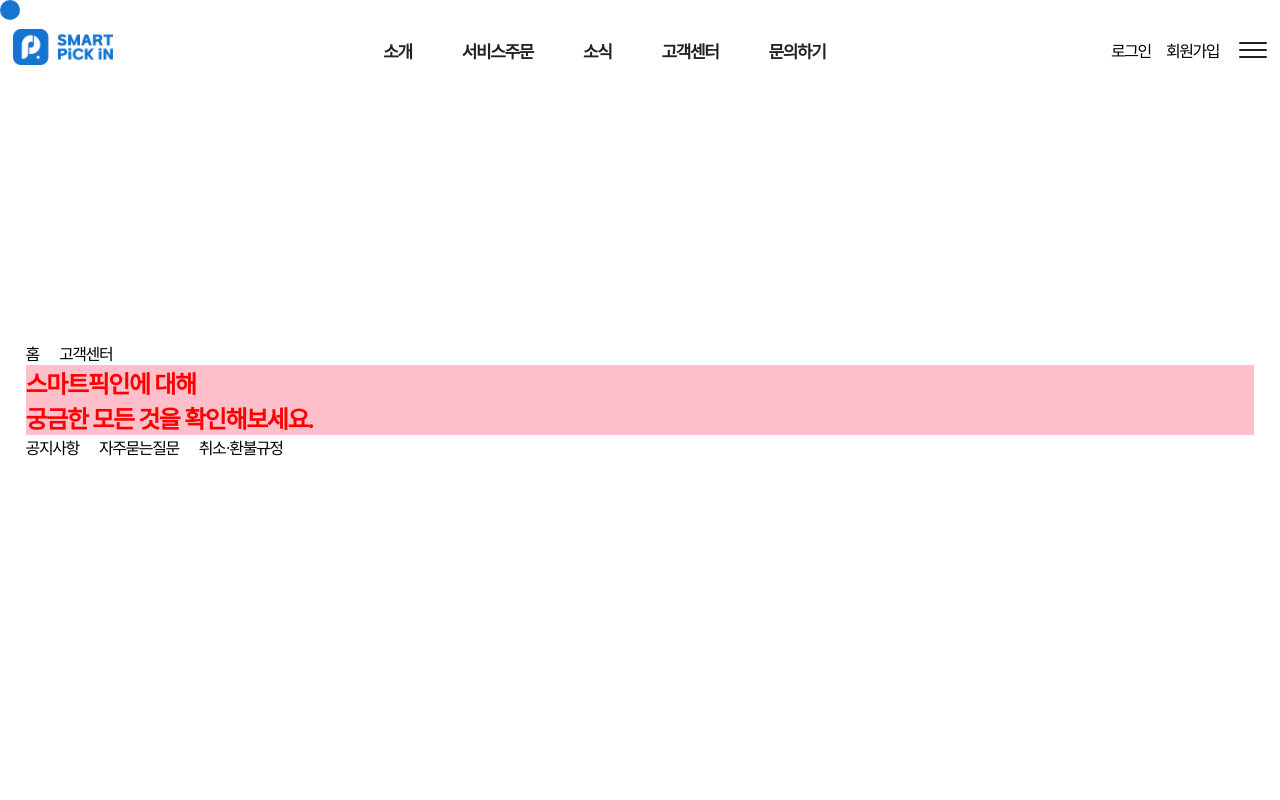
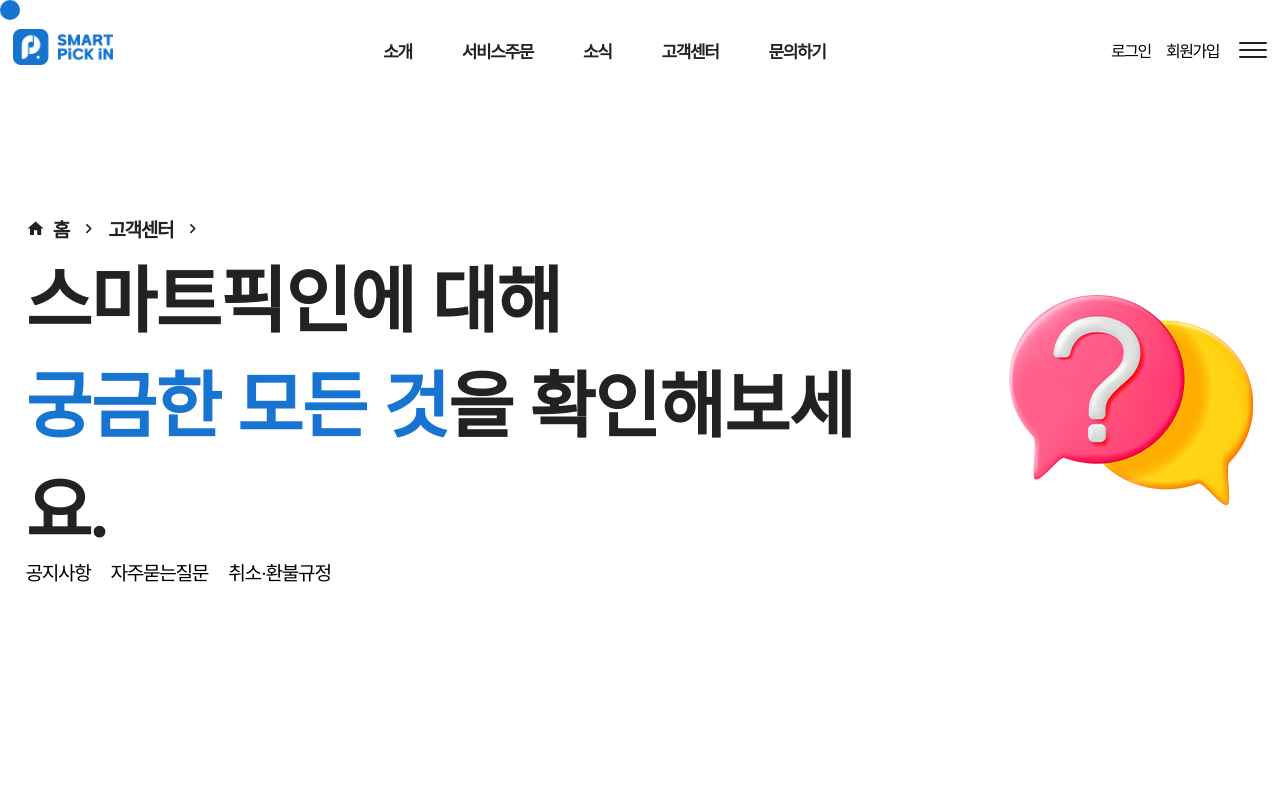
Before and after one commit to jinsol/smartPickIn, a React (Vite) app: page /service in a window 1280 px wide. Shown: the top 800 px of the page. Built offline with nearby package versions, Linux system fonts and the light colour scheme; a web font is replaced by a local one.

Commit message:
진솔_24.05.03_11:20

```diff
--- a/src/components/layout/Breadcrumb.jsx
+++ b/src/components/layout/Breadcrumb.jsx
@@ -1,12 +1,29 @@
 import React from "react";
 import styled from "styled-components";
 import { Link } from "react-router-dom";
+import { MdHome, MdChevronRight } from "react-icons/md";
 
 const BreadcrumbWrap = styled.div`
   ol {
     display: flex;
-    gap: 20px;
+    align-items: center;
+    font-size: 1.2em;
+    font-weight: 700;
+    color: var(--black);
     li {
+      display: flex;
+      align-items: center;
+      &.rightArrow {
+        padding: 0 10px;
+      }
+      &.depth2 {
+        color: var(--blue);
+      }
+      a {
+        display: flex;
+        align-items: center;
+        gap: 8px;
+      }
     }
   }
 `;
@@ -15,12 +32,21 @@ const Breadcrumb = ({ depth1, depth2 }) => {
     <BreadcrumbWrap className="breadcrumb-wrap">
       <ol className="breadcrumb">
         <li className="home">
-          <Link to="/">홈</Link>
+          <Link to="/">
+            <MdHome />
+            <span>홈</span>
+          </Link>
+        </li>
+        <li className="rightArrow">
+          <MdChevronRight />
         </li>
         <li>
-          <Link to="">{depth1}</Link>
+          <a>{depth1}</a>
         </li>
-        <li>
+        <li className="rightArrow">
+          <MdChevronRight />
+        </li>
+        <li className="depth2">
           <a>{depth2}</a>
         </li>
       </ol>
--- a/src/components/layout/PageTab.jsx
+++ b/src/components/layout/PageTab.jsx
@@ -1,14 +1,14 @@
 import React from "react";
 import styled from "styled-components";
-import { Link } from "react-router-dom";
 
 const TabUl = styled.ul`
   display: flex;
   gap: 20px;
   li {
+    font-size: 1.2em;
     &.active {
-      color: white;
-      background-color: red;
+      color: var(--blue);
+      font-weight: 800;
     }
   }
 `;
--- a/src/components/layout/PageTitle.jsx
+++ b/src/components/layout/PageTitle.jsx
@@ -1,21 +1,67 @@
-import React from "react";
+import React, { useEffect, useRef } from "react";
 import styled from "styled-components";
+import gsap from "gsap";
 
-const PageTitleBlock = styled.h2`
-  background-color: pink;
-  color: red;
-  span {
-    display: block;
+const PageTitleWrap = styled.article`
+  display: grid;
+  grid-template-columns: 3fr 1fr;
+  align-items: center;
+  gap: 80px;
+`;
+
+const PageTitleSection = styled.h2`
+  color: var(--black);
+  font-size: 4.5em;
+  p {
+    opacity: 0;
+    transform: translateY(100px);
+    font-weight: 900;
+    span {
+      b {
+        text-emphasis: none;
+        color: var(--blue);
+        font-weight: 900;
+      }
+    }
+    &:first-child span {
+      font-weight: 600;
+    }
   }
 `;
 
-const PageTitle = ({ title }) => {
+const PageImage = styled.div`
+  display: flex;
+  justify-content: flex-end;
+  img {
+    height: 100%;
+    width: auto;
+  }
+`;
+
+const PageTitle = ({ title, imgUrl }) => {
+  const titleRef = useRef(null);
+  useEffect(() => {
+    const titles = titleRef.current.querySelectorAll("p");
+    gsap.to(titles, {
+      opacity: 1,
+      y: 0,
+      stagger: 0.2,
+      ease: "easeInEase",
+      duration: 1,
+    });
+  }, [title]);
+
   return (
-    <PageTitleBlock>
-      {title.map((item, index) => {
-        return <span key={index}>{item}</span>;
-      })}
-    </PageTitleBlock>
+    <PageTitleWrap>
+      <PageTitleSection ref={titleRef}>
+        {title.map((item, index) => {
+          return <p key={index}>{item}</p>;
+        })}
+      </PageTitleSection>
+      <PageImage>
+        <img src={imgUrl} alt="" />
+      </PageImage>
+    </PageTitleWrap>
   );
 };
 
--- a/src/views/ServiceView.jsx
+++ b/src/views/ServiceView.jsx
@@ -12,14 +12,18 @@ import { initServiceMenu } from "@/store/service"; // 액션 생성자를 가져
 const ServiceViewBlock = styled.section`
   width: 100%;
   min-height: 100vh;
-  display: flex;
-  place-items: center;
   padding: 20vh 0;
 `;
 
 const ServiceView = () => {
-  const title = ["스마트픽인에 대해", "궁금한 모든 것을 확인해보세요."];
+  const title = [
+    <span key="line1">스마트픽인에 대해</span>,
+    <span key="line2">
+      <b>궁금한 모든 것</b>을 확인해보세요.
+    </span>,
+  ];
   const menu = ["공지사항", "자주묻는질문", "취소·환불규정"];
+  const imgUrl = "/assets/image/cs_bg_icn.png";
   const activeMenu = useSelector((state) => state.service.serviceMenu);
   const dispatch = useDispatch();
 
@@ -33,10 +37,10 @@ const ServiceView = () => {
     window.location.hash = value;
   };
   return (
-    <ServiceViewBlock>
+    <ServiceViewBlock className="flexCenter">
       <div className="homeRow">
         <Breadcrumb depth1={"고객센터"} depth2={activeMenu} />
-        <PageTitle title={title} />
+        <PageTitle title={title} imgUrl={imgUrl} />
         <PageTab
           menu={menu}
           activeMenu={activeMenu}
```
